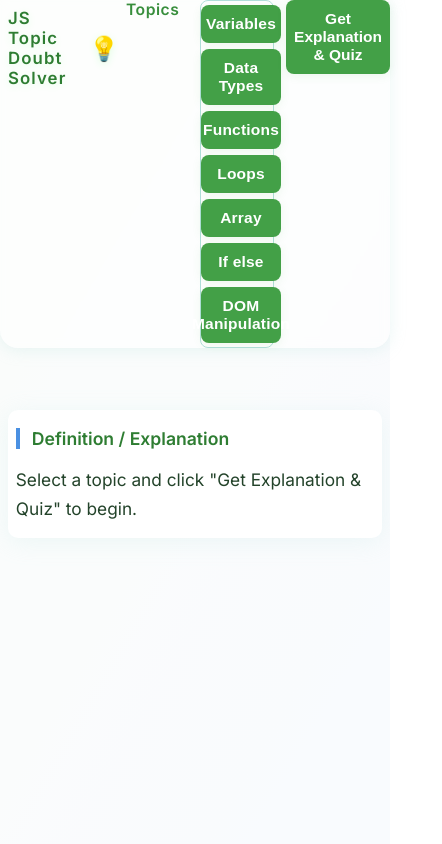
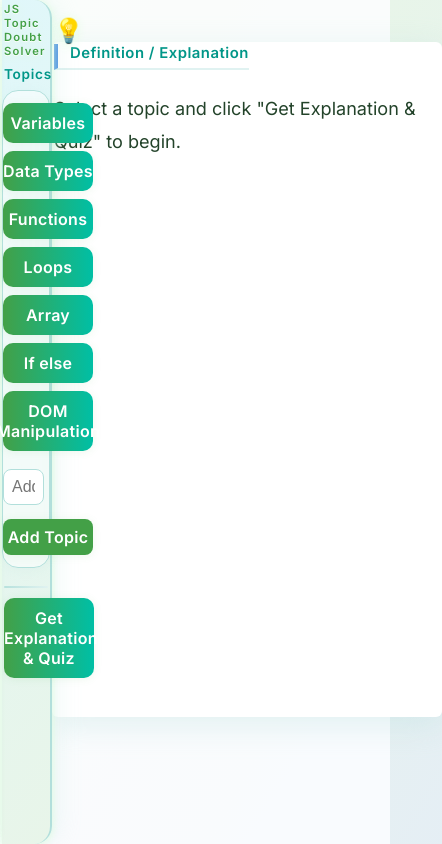
Before and after one commit to prerna1233/Syntax-Problem-Solver, a website: page index.html in a window 390 px wide. Shown: the whole page, 442 px wide, since content can reach past the window. Drawn offline with Linux system fonts and the light colour scheme.

Commit message:
Update index.html

```diff
--- a/index.html
+++ b/index.html
@@ -25,24 +25,26 @@
       margin: 0;
       padding: 0;
     }
-    /* --- Modernized Sidebar --- */
+    /* --- Modernized Sidebar (Wider Navbar) --- */
     .sidebar {
-      background: rgba(255,255,255,0.55);
-      border-radius: 0 28px 28px 0;
-      box-shadow: 8px 0 32px 0 #b2dfdb44, 0 2px 16px #e0ffe0;
-      padding: 36px 22px 24px 0;
-      min-width: 200px;
-      max-width: 260px;
-      width: 22vw;
+      background: linear-gradient(135deg, #e0f7fa 0%, #e8f5e9 100%);
+      border-radius: 0 18px 18px 0;
+      box-shadow: 6px 0 24px 0 #b2dfdb33, 0 1px 8px #e0ffe0;
+      padding: 18px 8px 18px 0;
+      min-width: 150px;
+      max-width: 200px;
+      width: 15vw;
       display: flex;
       flex-direction: column;
       align-items: flex-start;
       position: relative;
       overflow: visible;
       z-index: 2;
-      backdrop-filter: blur(6px);
-      -webkit-backdrop-filter: blur(6px);
-      margin-left: 44px; /* Increased space from the left edge/accent bar */
+      backdrop-filter: blur(8px);
+      -webkit-backdrop-filter: blur(8px);
+      margin-left: 8px;
+      border-right: 2px solid #b2dfdb;
+      transition: box-shadow 0.2s, border-radius 0.2s;
     }
     .sidebar::before {
       content: '';
@@ -55,54 +57,60 @@
       z-index: 1;
     }
     .sidebar h1 {
-      font-size: 1.5rem;
+      font-size: 1.08rem;
       font-weight: 900;
-      color: #2e7d32;
+      color: #43a047 !important;
       margin-bottom: 8px;
-      letter-spacing: 1.1px;
+      letter-spacing: 1.2px;
       text-align: left;
-      text-shadow: 0 2px 8px #e0ffe0;
+      text-shadow: 0 2px 12px #e0ffe0, 0 1px 0 #fff;
       z-index: 2;
-      padding-left: 18px;
+      padding-left: 6px;
       display: flex;
       align-items: center;
       gap: 8px;
+      font-family: 'Poppins', 'Inter', 'Segoe UI', Arial, sans-serif;
+      background: none !important;
+      -webkit-background-clip: unset;
+      -webkit-text-fill-color: unset;
+      background-clip: unset;
     }
     .sidebar .topic-section-title {
-      font-size: 1.13rem;
+      font-size: 0.98rem;
       font-weight: 700;
-      color: #388e3c;
-      margin-bottom: 10px;
+      color: #009688;
+      margin-bottom: 8px;
       margin-top: 0;
-      letter-spacing: 0.5px;
+      letter-spacing: 0.7px;
       text-align: left;
       z-index: 2;
-      padding-left: 18px;
+      padding-left: 6px;
+      font-family: 'Poppins', 'Inter', 'Segoe UI', Arial, sans-serif;
     }
     .topic-list {
       width: 100%;
       display: flex;
       flex-direction: column;
-      gap: 10px;
-      background: rgba(255,255,255,0.45);
-      border-radius: 22px;
-      border: 1.5px solid #b2dfdb;
-      padding: 20px 0 20px 0;
+      gap: 8px;
+      background: rgba(255,255,255,0.55);
+      border-radius: 16px;
+      border: 1px solid #b2dfdb;
+      padding: 12px 0 12px 0;
       margin-bottom: 0;
-      box-shadow: 0 4px 24px #b2dfdb33;
-      backdrop-filter: blur(10px);
-      -webkit-backdrop-filter: blur(10px);
+      box-shadow: 0 2px 12px #b2dfdb22;
+      backdrop-filter: blur(8px);
+      -webkit-backdrop-filter: blur(8px);
       position: relative;
       z-index: 2;
     }
     .topic-btn {
-      background: rgba(255,255,255,0.8);
+      background: linear-gradient(90deg, #e0f2f1 0%, #e8f5e9 100%);
       color: #2e7d32;
       border: none;
       border-radius: 999px;
-      padding: 13px 0;
-      font-size: 1.07rem;
-      font-weight: 600;
+      padding: 8px 0;
+      font-size: 0.98rem;
+      font-weight: 700;
       cursor: pointer;
       transition: background 0.18s, color 0.18s, box-shadow 0.18s, transform 0.13s, border 0.18s;
       text-align: center;
@@ -112,22 +120,23 @@
       display: flex;
       align-items: center;
       justify-content: center;
-      border-left: 6px solid transparent;
+      border-left: 4px solid transparent;
       position: relative;
       letter-spacing: 0.2px;
+      font-family: 'Montserrat', 'Inter', Arial, sans-serif;
     }
     .topic-btn:hover {
-      background: #e0f2f1;
+      background: linear-gradient(90deg, #b2dfdb 0%, #e0f2f1 100%);
       color: #256029;
-      box-shadow: 0 2px 12px #b2dfdb44;
+      box-shadow: 0 2px 10px #b2dfdb33;
       transform: scale(1.045);
     }
     .topic-btn.selected, .topic-btn:focus {
       background: linear-gradient(90deg, #43a047 0%, #00bfa5 100%);
       color: #fff;
-      font-weight: 800;
-      box-shadow: 0 4px 18px #43a04733;
-      border-left: 6px solid #00bfa5;
+      font-weight: 900;
+      box-shadow: 0 2px 10px #43a04733;
+      border-left: 4px solid #00bfa5;
       outline: none;
       transform: scale(1.07);
     }
@@ -135,175 +144,107 @@
       width: 92%;
       height: 2px;
       background: linear-gradient(90deg, #b2dfdb 0%, #e0f2f1 100%);
-      margin: 22px auto 14px auto;
+      margin: 18px auto 10px auto;
       border-radius: 2px;
-      opacity: 0.8;
+      opacity: 0.9;
     }
     .sidebar .actions {
       margin-top: 0;
       width: 100%;
       display: flex;
       flex-direction: column;
-      gap: 12px;
+      gap: 10px;
       z-index: 2;
-      padding-left: 18px;
+      padding-left: 6px;
     }
     .sidebar button {
-      background: #43a047;
+      background: linear-gradient(90deg, #43a047 0%, #00bfa5 100%);
       color: #fff;
       border: none;
-      border-radius: 12px;
-      padding: 15px 0;
-      font-size: 1.13rem;
-      font-weight: 800;
+      border-radius: 10px;
+      padding: 10px 0;
+      font-size: 1rem;
+      font-weight: 900;
       cursor: pointer;
-      box-shadow: 0 2px 10px rgba(76, 175, 80, 0.10);
+      box-shadow: 0 1px 8px rgba(76, 175, 80, 0.10);
       transition: background 0.18s, transform 0.12s;
-      min-width: 120px;
+      min-width: 90px;
       width: 97%;
       margin: 0 auto;
+      font-family: 'Montserrat', 'Inter', Arial, sans-serif;
+      letter-spacing: 0.3px;
     }
     .sidebar button:hover, .sidebar button:focus {
-      background: #388e3c;
+      background: linear-gradient(90deg, #388e3c 0%, #00bfa5 100%);
       color: #fff;
       transform: translateY(-2px) scale(1.04);
     }
+    /* --- Main Content & Explanation Area --- */
     .main-content {
       flex: 1;
       display: flex;
       flex-direction: column;
-      align-items: center;
+      align-items: stretch;
       justify-content: flex-start;
       padding: 0;
       margin: 0;
       background: transparent;
       min-width: 0;
+      width: 100vw;
+      max-width: 100vw;
     }
     .card-container {
-      margin-top: 40px;
-      width: 100%;
-      max-width: 540px;
+      margin-top: 18px;
+      width: 100vw;
+      max-width: 100vw;
       display: flex;
       flex-direction: column;
-      gap: 32px;
+      gap: 18px;
       align-items: center;
       justify-content: center;
-    }
-    .quiz-section, .explanation-area {
-      width: 100%;
-      box-sizing: border-box;
-      border-radius: 18px;
-      box-shadow: 0 4px 24px #b2dfdb33;
-      background: #fff;
-      padding: 32px 28px 28px 28px;
-      margin: 0 auto;
-      display: flex;
-      flex-direction: column;
-      align-items: flex-start;
-      justify-content: flex-start;
-      position: relative;
-    }
-    .quiz-section {
-      background: #e8f5e9;
-      margin-bottom: 0;
-      min-height: 180px;
-      align-items: stretch;
-    }
-    .quiz-section h3 {
-      font-size: 1.18rem;
-      font-weight: 700;
-      margin-bottom: 18px;
-      color: #2e7d32;
-      letter-spacing: 0.4px;
-      text-align: left;
-    }
-    #questionText {
-      font-size: 1.08rem;
-      font-weight: 600;
-      margin-bottom: 14px;
-      color: #23432a;
-      min-height: 28px;
-      display: flex;
-      align-items: center;
-    }
-    #options {
-      display: flex;
-      flex-direction: column;
-      gap: 12px;
-      margin-bottom: 16px;
-    }
-    #options button {
-      background: #fff;
-      color: #23432a;
-      border: 1.5px solid #b2dfdb;
-      border-radius: 8px;
-      font-size: 1.01rem;
-      font-weight: 500;
-      padding: 12px 14px;
-      transition: background 0.2s, color 0.2s, border 0.2s;
-      width: 100%;
-      box-shadow: none;
-      text-align: left;
-    }
-    #options button.selected, #options button.correct {
-      background: #43a047;
-      color: #fff;
-      border: 1.5px solid #388e3c;
-    }
-    #options button.wrong {
-      background: #ffcdd2;
-      color: #b71c1c;
-      border: 1.5px solid #e57373;
-    }
-    #options button:hover {
-      background: #c8e6c9;
-      color: #23432a;
-    }
-    #scoreDisplay {
-      font-size: 1.08rem;
-      font-weight: 700;
-      color: #2e7d32;
-      margin-top: 16px;
-      text-align: center;
-    }
-    .quiz-section button.next-btn {
-      background: #43a047;
-      color: #fff;
-      border: none;
-      border-radius: 8px;
-      padding: 10px 0;
-      font-size: 1.01rem;
-      font-weight: 700;
-      margin-top: 8px;
-      cursor: pointer;
-      box-shadow: 0 2px 8px rgba(76, 175, 80, 0.10);
-      transition: background 0.2s, transform 0.1s;
-      min-width: 100px;
-      width: 100%;
-    }
-    .quiz-section button.next-btn:hover, .quiz-section button.next-btn:focus {
-      background: #388e3c;
-      color: #fff;
-      transform: translateY(-2px) scale(1.03);
+      padding: 0;
     }
     .explanation-area {
       background: #fff;
-      min-height: 120px;
+      min-height: 80vh;
+      max-height: 90vh;
       margin-top: 0;
       align-items: flex-start;
       gap: 8px;
+      overflow-y: auto;
+      position: relative;
+      width: calc(100vw - 120px);
+      max-width: calc(100vw - 120px);
+      box-shadow: 0 8px 32px #b2dfdb55;
+      border-radius: 18px;
+      padding: 32px 4vw 32px 4vw;
+      font-size: 1.18rem;
+      flex: 1 1 auto;
+      display: flex;
+      flex-direction: column;
+      justify-content: flex-start;
+      margin-left: 0;
+      margin-right: 0;
     }
     .explanation-area h2 {
-      font-size: 1.1rem;
-      font-weight: 700;
-      color: #2e7d32;
-      margin-bottom: 8px;
+      font-size: 1.25rem;
+      font-weight: 900;
+      color: #009688;
+      margin-bottom: 14px;
       margin-top: 0;
+      position: sticky;
+      top: 0;
+      background: #fff;
+      z-index: 1;
+      padding-bottom: 6px;
+      border-bottom: 2px solid #e0f2f1;
+      letter-spacing: 0.5px;
+      font-family: 'Poppins', 'Inter', 'Segoe UI', Arial, sans-serif;
     }
     #explanation-text {
-      font-size: 1.08rem;
+      font-size: 1.13rem;
       color: #23432a;
-      line-height: 1.7;
+      line-height: 1.85;
       font-family: 'Inter', 'Segoe UI', Arial, sans-serif;
       white-space: pre-line;
       margin-top: 0;
@@ -332,150 +273,129 @@
       font-weight: 700;
       text-align: center;
     }
+    /* Quiz options: stable, always stacked vertically, no horizontal scroll */
+    #options {
+      display: flex;
+      flex-direction: column;
+      flex-wrap: nowrap;
+      gap: 14px;
+      justify-content: flex-start;
+      align-items: flex-start;
+      margin: 18px 0 18px 0;
+      width: 100%;
+      overflow: visible;
+      padding-bottom: 0;
+      scrollbar-width: none;
+      scrollbar-color: unset;
+    }
+    #options button, #options .option-btn {
+      margin: 0;
+      min-width: 160px;
+      max-width: 100%;
+      white-space: normal;
+      display: block;
+      flex: 0 0 auto;
+      text-align: left;
+    }
+    @media (max-width: 1200px) {
+      .explanation-area {
+        width: calc(100vw - 80px);
+        max-width: calc(100vw - 80px);
+        padding: 18px 2vw 18px 2vw;
+      }
+      .sidebar {
+        min-width: 90px;
+        max-width: 120px;
+        width: 18vw;
+      }
+    }
     @media (max-width: 900px) {
       .sidebar {
-        min-width: 110px;
-        max-width: 150px;
-        padding: 12px 2px 8px 0;
-        margin-left: 18px;
+        min-width: 70px;
+        max-width: 100px;
+        width: 22vw;
+        padding: 8px 2px 6px 0;
+        margin-left: 2px;
       }
       .sidebar h1, .sidebar .topic-section-title {
-        padding-left: 8px;
-        font-size: 1.1rem;
+        padding-left: 2px;
+        font-size: 0.85rem;
       }
       .sidebar .actions {
-        padding-left: 8px;
-      }
-      .topic-list {
-        padding: 10px 0 10px 0;
-        border-radius: 14px;
-      }
-      .topic-btn {
-        font-size: 0.97rem;
-        padding: 9px 0;
-      }
-      .sidebar::before {
-        left: -14px;
-        width: 14px;
+        padding-left: 2px;
       }
       .card-container {
-        margin-top: 18px;
-        max-width: 98vw;
-        padding: 0 6px;
+        margin-top: 8px;
+        max-width: 100vw;
+        padding: 0 1vw;
+      }
+      .explanation-area {
+        padding: 10px 2vw 10px 2vw;
+        border-radius: 8px;
+        font-size: 0.97rem;
+        width: calc(100vw - 60px);
+        max-width: calc(100vw - 60px);
+        margin-left: 0;
+        margin-right: 0;
+      }
+      .explanation-area h2 {
+        font-size: 0.97rem;
+      }
+      #options {
+        gap: 10px;
       }
     }
     @media (max-width: 600px) {
-      .app-shell {
-        flex-direction: column;
-        align-items: stretch;
-        min-height: 100vh;
-        width: 100vw;
-        padding: 0;
-      }
-      .sidebar {
-        flex-direction: row;
-        align-items: flex-start;
-        justify-content: flex-start;
-        min-width: 0;
-        max-width: 100vw;
-        width: 100vw;
-        border-radius: 0 0 18px 18px;
-        box-shadow: 0 2px 16px #b2dfdb44;
-        margin-left: 0;
-        padding: 0 0 0 0;
-        position: relative;
-        z-index: 10;
-        backdrop-filter: blur(4px);
-        -webkit-backdrop-filter: blur(4px);
-      }
-      .sidebar::before {
-        display: none;
-      }
-      .sidebar h1 {
-        font-size: 1.05rem;
-        padding: 8px 0 8px 8px;
-        margin-bottom: 0;
-        min-width: 120px;
-        flex: 1 1 120px;
-      }
-      .sidebar .topic-section-title {
-        font-size: 0.98rem;
-        padding-left: 6px;
-        margin-bottom: 0;
-        min-width: 80px;
-        flex: 1 1 80px;
-      }
-      .topic-list {
-        flex-direction: row;
-        flex-wrap: wrap;
-        gap: 6px;
-        border-radius: 8px;
-        padding: 4px 0 4px 0;
-        min-width: 0;
-        width: auto;
-        background: rgba(255,255,255,0.7);
-        box-shadow: none;
-        margin-bottom: 0;
-      }
-      .topic-btn {
-        font-size: 0.89rem;
-        padding: 7px 10px;
-        min-width: 80px;
-        width: auto;
-        margin: 0 2px;
-        border-radius: 999px;
-        flex: 1 1 80px;
-      }
-      .sidebar .divider {
-        display: none;
-      }
-      .sidebar .actions {
-        flex-direction: row;
-        gap: 6px;
-        padding-left: 4px;
-        width: auto;
-        margin: 0 0 0 8px;
-      }
-      .sidebar button {
-        font-size: 0.97rem;
-        padding: 10px 8px;
-        min-width: 80px;
-        width: auto;
-        border-radius: 8px;
-      }
       .main-content {
         padding: 0;
         margin: 0;
         min-width: 0;
         width: 100vw;
+        max-width: 100vw;
       }
       .card-container {
-        margin-top: 12px;
+        margin-top: 4px;
         max-width: 100vw;
-        padding: 0 2vw;
-        gap: 18px;
+        padding: 0 0.5vw;
+        gap: 6px;
       }
-      .quiz-section, .explanation-area {
-        padding: 18px 8px 14px 8px;
-        border-radius: 10px;
-        font-size: 0.97rem;
+      .explanation-area {
+        padding: 4px 1vw 4px 1vw;
+        border-radius: 6px;
+        font-size: 0.93rem;
+        width: 100vw;
+        max-width: 100vw;
+        margin-left: 0;
+        margin-right: 0;
       }
-      .quiz-section h3 {
-        font-size: 1.01rem;
-        margin-bottom: 10px;
+      .explanation-area h2 {
+        font-size: 0.93rem;
       }
-      #questionText {
-        font-size: 0.97rem;
-        min-height: 20px;
+      #options {
+        gap: 8px;
+        min-width: 0;
+        width: 100%;
       }
-      #options button {
-        font-size: 0.93rem;
-        padding: 8px 8px;
-        border-radius: 6px;
+      .sidebar {
+        min-width: 48px;
+        max-width: 70px;
+        width: 18vw;
+        padding: 4px 1px 4px 0;
       }
-      #scoreDisplay {
-        font-size: 0.97rem;
-        min-height: 20px;
+      .sidebar h1 {
+        font-size: 0.7rem;
+      }
+    }
+    @media (max-width: 400px) {
+      .sidebar {
+        min-width: 32px;
+        max-width: 50px;
+        width: 16vw;
+        padding: 2px 0 2px 0;
+      }
+      .explanation-area {
+        padding: 2px 0.5vw 2px 0.5vw;
+        font-size: 0.85rem;
       }
     }
   </style>
@@ -499,6 +419,8 @@
         <button class="topic-btn" data-topic="array">Array</button>
         <button class="topic-btn" data-topic="if-else">If else</button>
         <button class="topic-btn" data-topic="DOM">DOM Manipulation</button>
+        <input id="customTopicInput" type="text" placeholder="Add your own topic..." style="margin:10px 0 0 0; width:90%; border-radius:8px; border:1px solid #b2dfdb; padding:8px; font-size:1rem;" />
+        <button id="addCustomTopicBtn" style="width:90%; margin:6px 0 0 0; border-radius:8px; background:#43a047; color:#fff; font-weight:700; border:none; padding:8px 0;">Add Topic</button>
       </div>
       <div class="divider"></div>
       <div class="actions">
@@ -539,6 +461,24 @@
           selectedTopic = e.target.getAttribute('data-topic');
         }
       });
+      // Add custom topic logic
+      document.getElementById('addCustomTopicBtn').onclick = function() {
+        const input = document.getElementById('customTopicInput');
+        const newTopic = input.value.trim();
+        if (newTopic) {
+          // Create new button
+          const btn = document.createElement('button');
+          btn.className = 'topic-btn selected';
+          btn.setAttribute('data-topic', newTopic);
+          btn.textContent = newTopic;
+          // Remove selected from others
+          Array.from(topicList.children).forEach(b => b.classList.remove('selected'));
+          // Insert before the input
+          topicList.insertBefore(btn, input);
+          selectedTopic = newTopic;
+          input.value = '';
+        }
+      };
     }
     // Button logic
     document.getElementById('getExplanationBtn').onclick = async function() {
```
